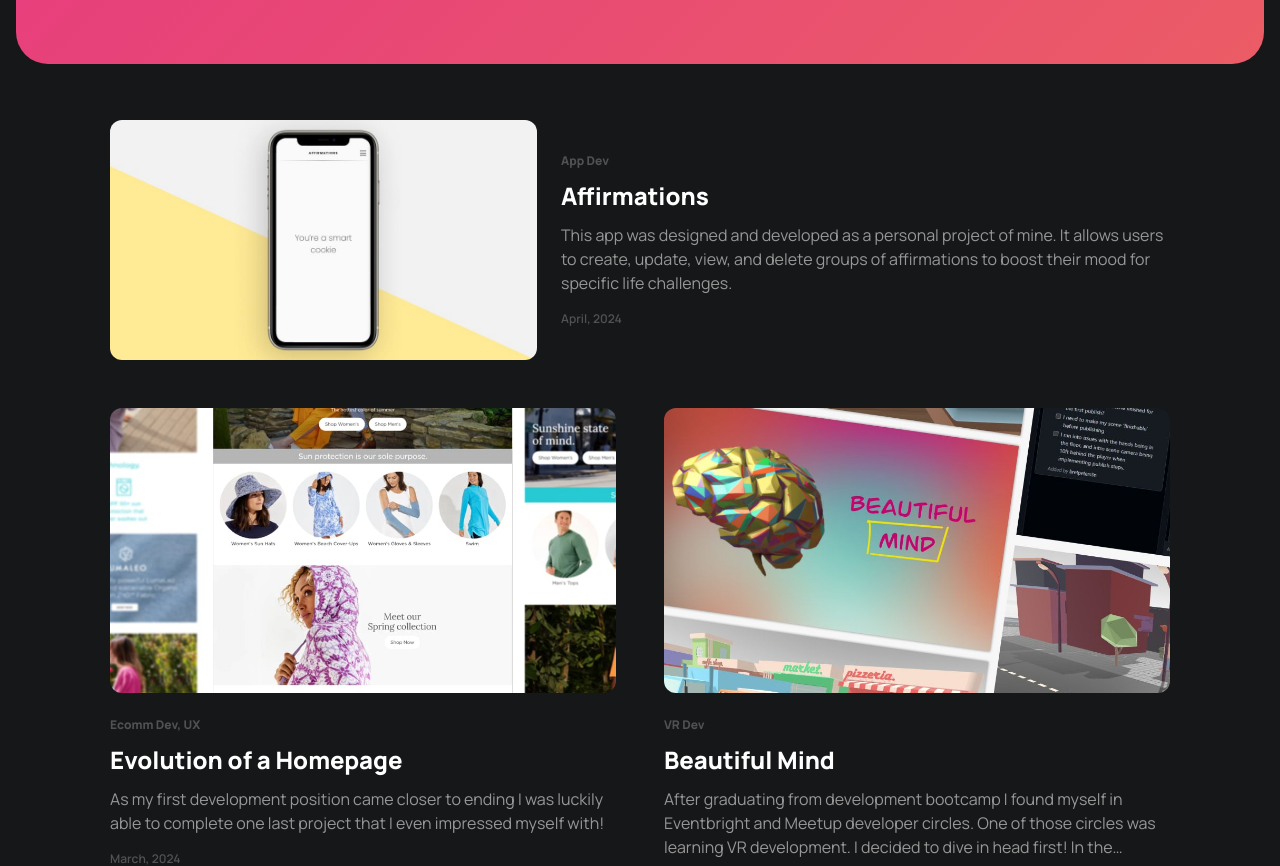
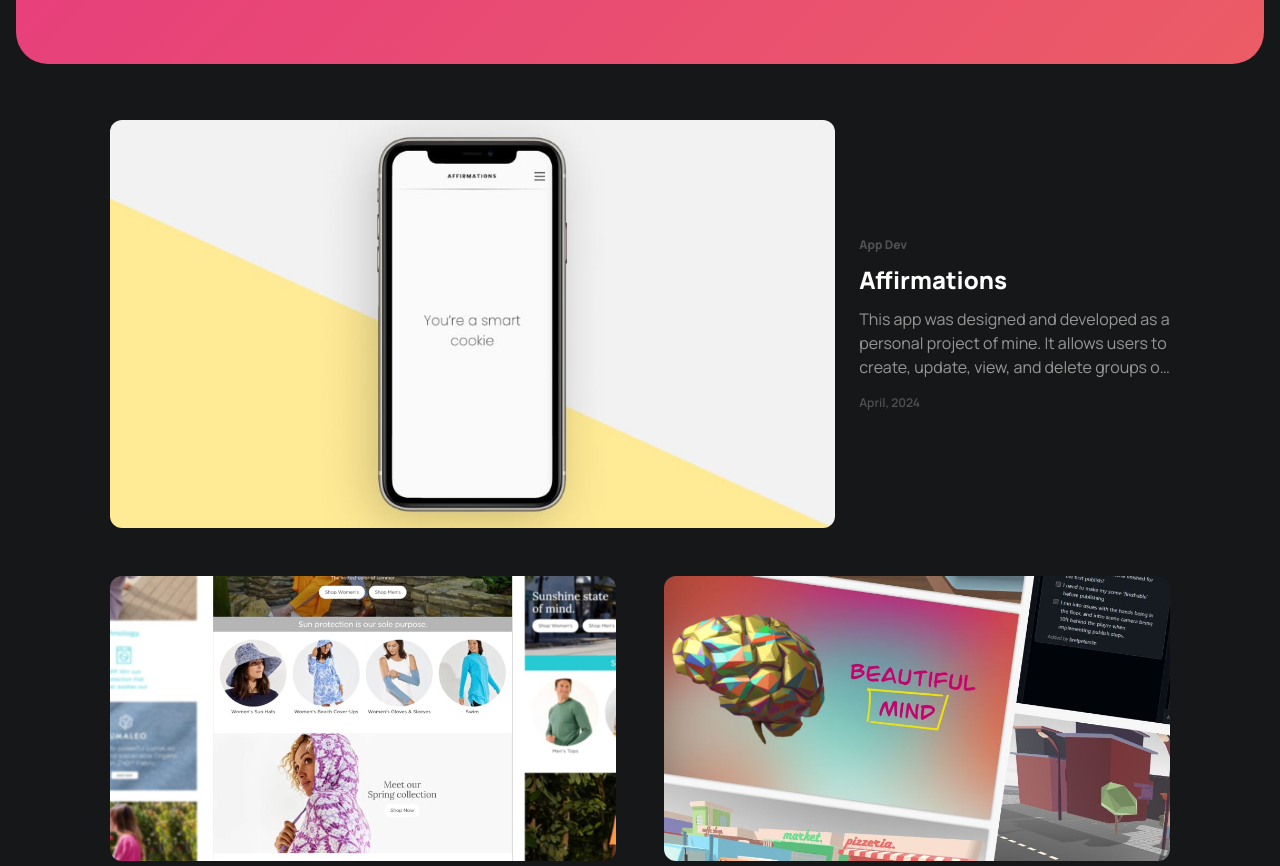
Before and after one commit to bretpeters3n/dev-portfolio-v2, a Next.js app: page / in a window 1280 px wide. Shown: the part 720-1586 px from the top of the page. Built offline with nearby package versions, Linux system fonts and the light colour scheme; a web font is replaced by a local one.

Commit message:
Adjusted CSS to successfully display first Post item on homepage @ XL size to image spanning 70% and text spanning 30%

```diff
--- a/app/globals.css
+++ b/app/globals.css
@@ -76,12 +76,21 @@ ul.list-gap li {
   }
 }
 
-.posts :first-child {
+/* .grid div:first-child {
   grid-column: 1 / -1;
-  box-sizing: border-box;
-  /* display: block; */
-  /* width: 66%; */
+} */
+
+.classOfFirstEl {
+  grid-column: 1 / -1;
 }
+/* .classOfFirstEl {
+} */
+/* .classOfFirstEl img {
+  width: 200%;
+} */
+/* .classOfRemainingEl {
+
+} */
 
 .truncate-overflow {
   --lh: 1.25;
--- a/components/Post.tsx
+++ b/components/Post.tsx
@@ -7,7 +7,7 @@ const Post = (props) => {
   return (
     <div className="@container">
       <div className="flex flex-col gap-6 @xl:flex-row @lg:gap-6">
-        <Tilt tiltMaxAngleX={15} tiltMaxAngleY={15}>
+        <Tilt tiltMaxAngleX={15} tiltMaxAngleY={15} className="@xl:w-[70%]">
           <Image
             className="flex flex-col justify-center items-center object-cover w-full aspect-video rounded-xl"
             // sizes="100%"
@@ -18,7 +18,7 @@ const Post = (props) => {
             alt="Picture of the project"
           />
         </Tilt>
-        <div className="flex flex-col gap-3 justify-center">
+        <div className="flex flex-col gap-3 justify-center @xl:w-[30%]">
           <p className="text-xs font-manrope font-black text-white/25">
             {tags.map((item, index) => (
               <span key={index} className="text-inherit font-inherit">
--- a/components/Posts.tsx
+++ b/components/Posts.tsx
@@ -14,10 +14,13 @@ const Posts = () => {
 
   return (
     <div className="posts w-full mt-2 mx-auto grid grid-cols-1 gap-12 md:grid-cols-2 p-5">
-      {portfolioPosts.map((post) => (
+      {portfolioPosts.map((item, i) => (
         // TODO: Add tilt interactivity here
         // TODO: Toggle initial value of x to be 100, -100, 100, -100, etc.
-        <div key={post.path}>
+        <div
+          key={i}
+          className={i === 0 ? 'classOfFirstEl' : 'classOfRemainingEl'}
+        >
           <motion.div
             initial={{ x: -100, opacity: 0 }}
             whileInView={{ x: 0, opacity: 1 }}
@@ -29,13 +32,13 @@ const Posts = () => {
               delay: 0.25,
             }}
           >
-            <Link href={post.path}>
+            <Link href={item.path}>
               <Post
-                title={post.title}
-                description={post.description}
-                heroImage={post.heroImage}
-                date={post.date}
-                tags={post.tags}
+                title={item.title}
+                description={item.description}
+                heroImage={item.heroImage}
+                date={item.date}
+                tags={item.tags}
               />
             </Link>
           </motion.div>
```
